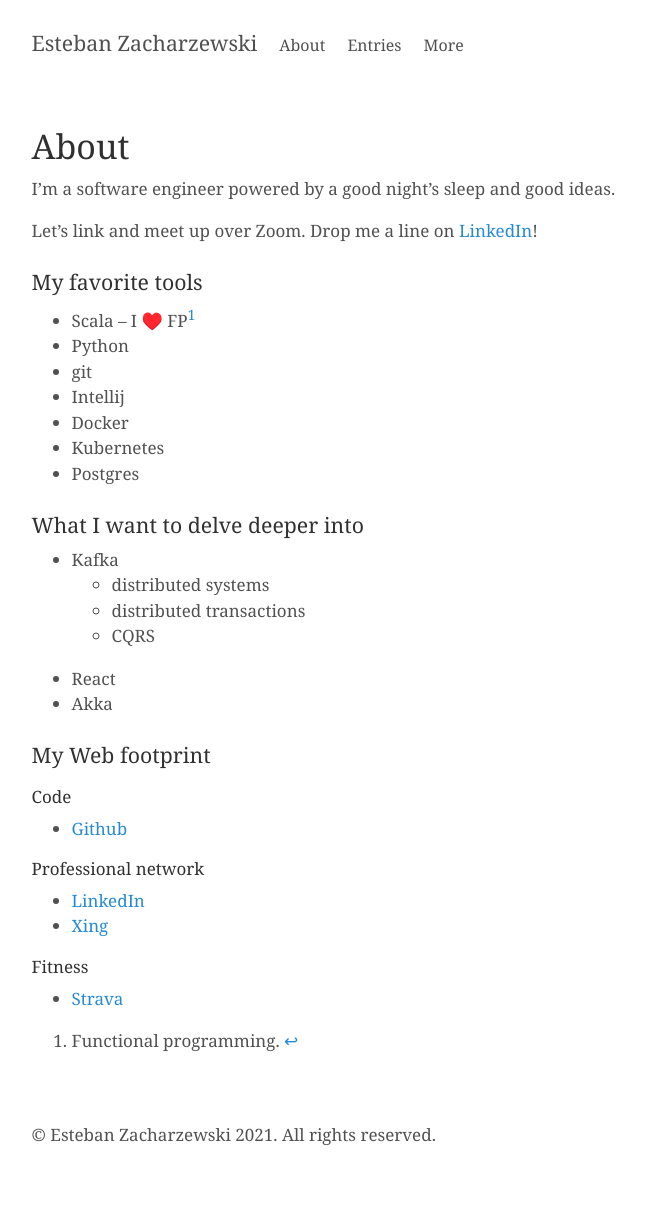
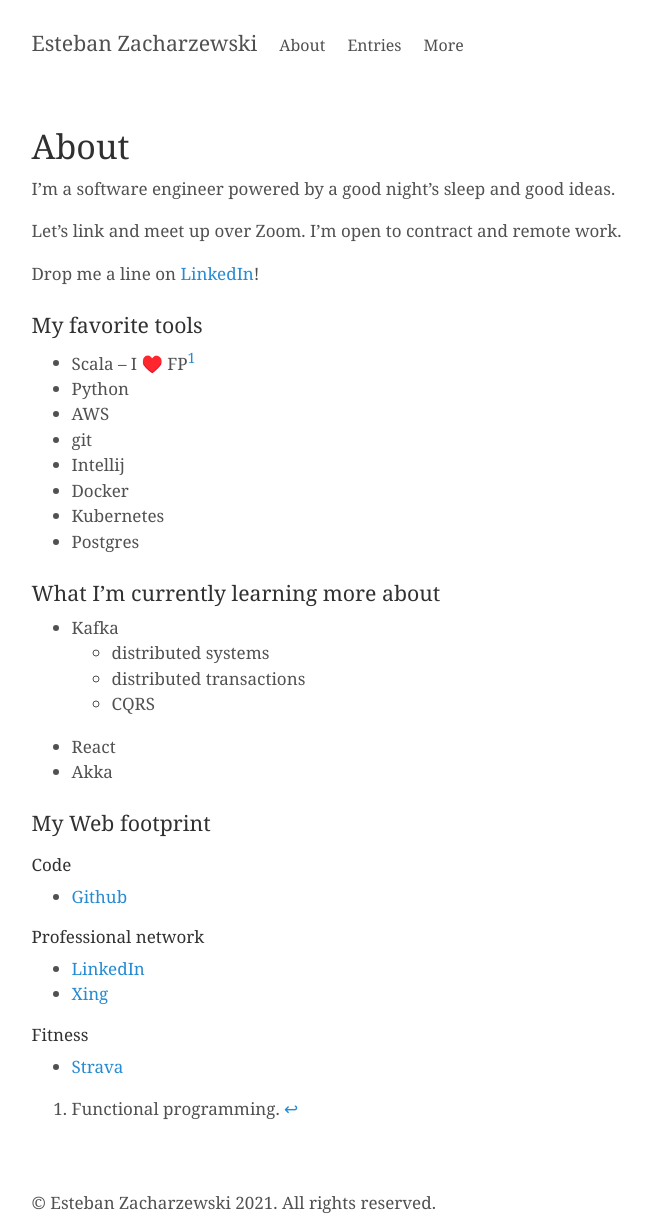
Before and after one commit to stzr1123/stzr1123.github.io, a Jekyll site: the page built from about.md, in a window 1280 px wide, cut to the strip 104-1336 px from the top of the page. Shown: the whole strip, without its empty margins (260-911 px from the left). Built offline with Jekyll 4.4.1, drawn with Linux system fonts in a browser that asks for light colours; before the commit the page ends 1268 px from its top, so only the background shows below that.

Commit message:
update about

```diff
--- a/about.md
+++ b/about.md
@@ -5,18 +5,21 @@
 
 I'm a software engineer powered by a good night's sleep and good ideas.
 
-Let's link and meet up over Zoom. Drop me a line on [LinkedIn](https://www.linkedin.com/in/esteban-zacharzewski)!
+Let's link and meet up over Zoom. I'm open to contract and remote work.
+
+Drop me a line on [LinkedIn](https://www.linkedin.com/in/esteban-zacharzewski)!
 
 ### My favorite tools
 * Scala -- I ♥️ FP[^footnote_one]
 * Python
+* AWS
 * git
 * Intellij
 * Docker
 * Kubernetes
 * Postgres
 
-### What I want to delve deeper into
+### What I'm currently learning more about
 * Kafka
   * distributed systems
   * distributed transactions
```
